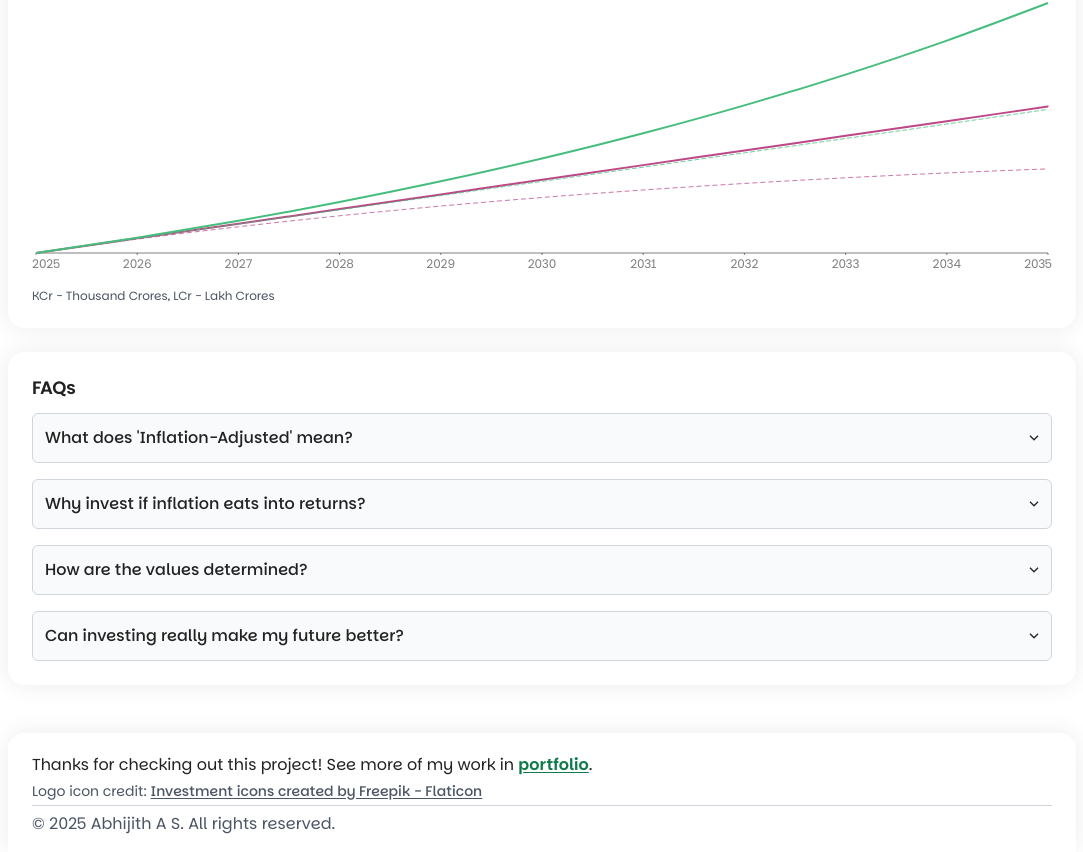
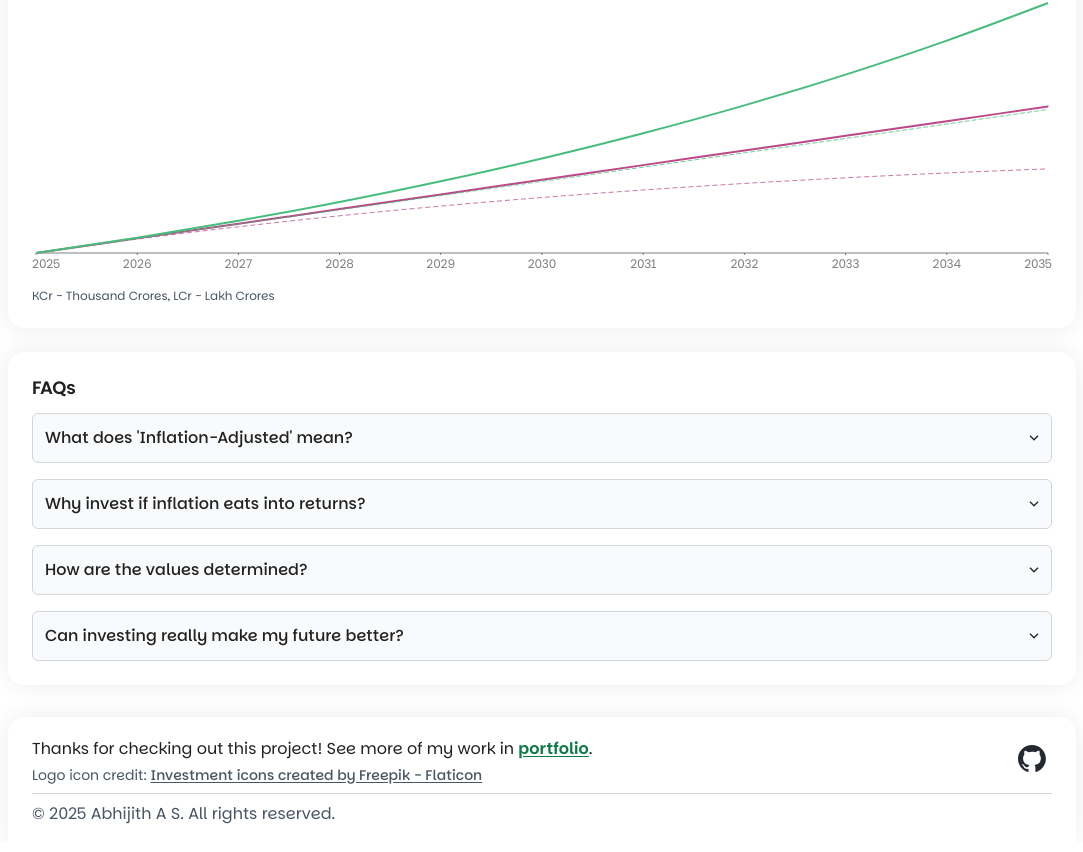
Before and after one commit to thegreatcodebender/investment-calculator, a React (Vite) app: page / in a window 1280 px wide. Shown: the part 1031-1883 px from the top of the page, without its empty margins (98-1181 px from the left). Built offline with nearby package versions, Linux system fonts and the light colour scheme.

Commit message:
add github repo link to footer

```diff
--- a/src/components/Footer.tsx
+++ b/src/components/Footer.tsx
@@ -1,12 +1,16 @@
+import gitHubLogo from "/assets/images/github-logo.svg";
+
 const Footer = () => {
   return (
-    <footer className="p-4 pb-0 max-w-[1100px] mt-8 mx-auto">
-      <div className="py-4 px-6 shadow-card rounded-2xl rounded-b-none border-[rgba(13,122,72,0.01)]">
-        <p className="leading-none">
+    <footer className="md:px-4 pb-0 max-w-[1100px] mt-8 mx-auto">
+      <div className="p-4 md:px-6 shadow-card md:rounded-2xl md:rounded-b-none border-[rgba(13,122,72,0.01)]">
+        <div className="flex max-md:flex-col-reverse justify-between md:items-center gap-2">
+          <div>
+            <p className="md:leading-none leading-tight">
               Thanks for checking out this project! See more of my work in{" "}
               <a
                 href="https://iabhi.dev/?utm_source=icalc&utm_medium=footer&utm_campaign=projects"
-            className="py-2 inline-block text-primary font-semibold underline underline-offset-2"
+                className="py-2 inline-block text-primary font-semibold underline leading-none underline-offset-2"
               >
                 portfolio
               </a>
@@ -22,7 +26,23 @@ const Footer = () => {
                 Investment icons created by Freepik - Flaticon
               </a>
             </p>
-        <hr className="mt-1 mb-1.5 text-gray-300" />
+          </div>
+          <a
+            href="https://github.com/thegreatcodebender/investment-calculator"
+            target="_blank"
+            className="p-1.5 grow-0 w-max"
+            title="Visit GitHub repository"
+            aria-label="Visit GitHub repository"
+          >
+            <img
+              src={gitHubLogo}
+              alt="GitHub logo"
+              className="w-7 h-auto"
+              aria-hidden
+            />
+          </a>
+        </div>
+        <hr className="my-2 text-gray-300" />
         <p className="text-gray-600">
           {`© ${new Date().getFullYear()} Abhijith A S. All rights reserved.`}
         </p>
```
Also changed, not shown: public/assets/images/github-logo.svg (added). Lines whose indentation alone changed are shown as unchanged.
